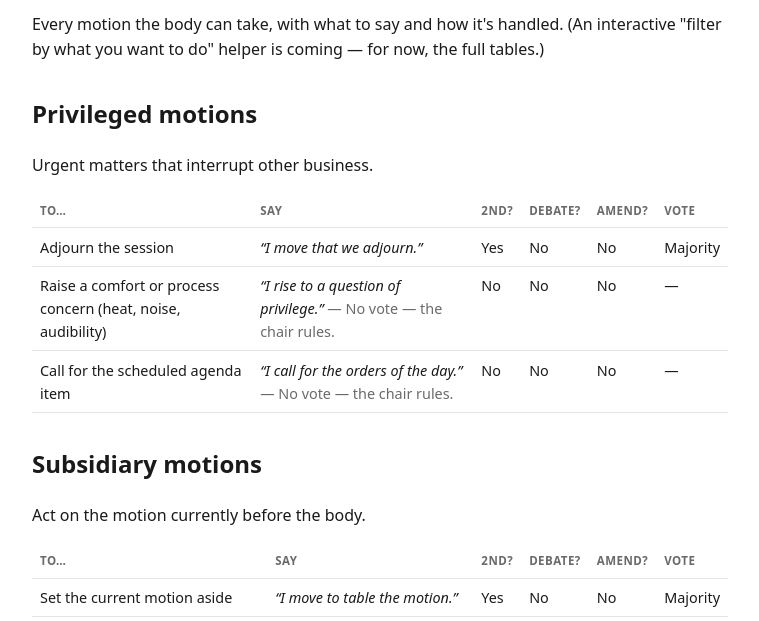
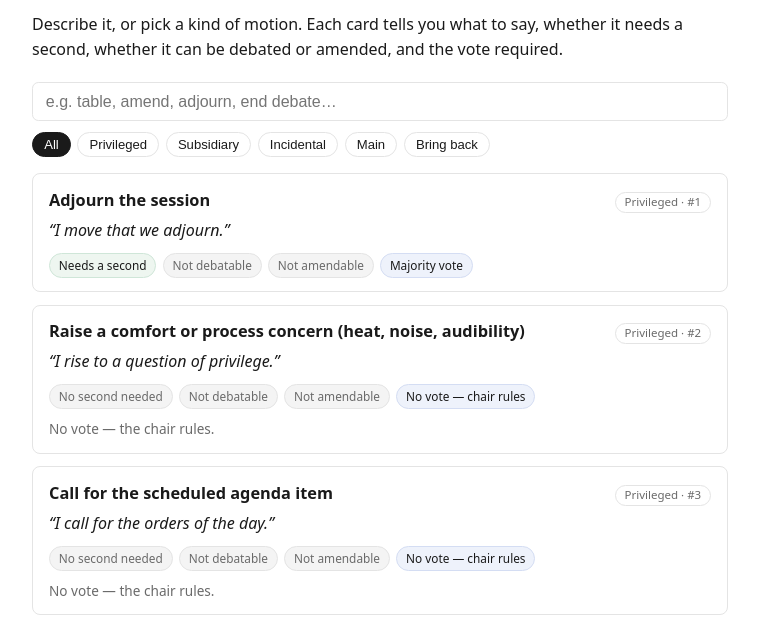
Before and after one commit to wilsonpruitt/ac-guide, an Astro site: page /motions in a window 1280 px wide. Shown: the part 179-800 px from the top of the page, without its empty margins (260-1019 px from the left). Built offline with nearby package versions, Linux system fonts and the light colour scheme; Astro itself is replaced by a stand-in of ours.

Commit message:
Phase 2: interactive parliamentary helper
- /motions is now a 'what do you want to do?' helper: live search box +
  category chips filter motion cards client-side (vanilla JS island, no
  framework; degrades to all-shown without JS)
- each card shows say / needs-a-second / debatable / amendable / vote as badges
- order-of-precedence ladder built from rank
- functional card/chip/badge/ladder styling (full design pass still Phase 4)

Co-Authored-By: Claude Opus 4.8 (1M context) <noreply@anthropic.com>

```diff
--- a/public/styles/base.css
+++ b/public/styles/base.css
@@ -33,7 +33,29 @@ h2 { margin-top:2rem; }
 .pill a { text-decoration:none; }
 ul.bare { list-style:none; padding:0; margin:.5rem 0; }
 ul.bare li { padding:.4rem 0; border-bottom:1px solid var(--line); }
-table.motions { width:100%; border-collapse:collapse; margin:.8rem 0 1.5rem; font-size:.9rem; }
-table.motions th, table.motions td { text-align:left; padding:.45rem .5rem; border-bottom:1px solid var(--line); vertical-align:top; }
-table.motions th { font-size:.72rem; text-transform:uppercase; letter-spacing:.04em; color:var(--muted); }
-table.motions .note-inline { color:var(--muted); font-style:normal; }
+/* Parliamentary helper (Phase 2 — functional styling; full design pass deferred). */
+.muted { color:var(--muted); }
+.helper-controls { margin:1.2rem 0 1rem; }
+#motion-search { width:100%; padding:.6rem .8rem; font-size:1rem; border:1px solid var(--line);
+  border-radius:.4rem; }
+.chips { display:flex; flex-wrap:wrap; gap:.4rem; margin-top:.7rem; }
+.chip { font-size:.82rem; padding:.25rem .7rem; border:1px solid var(--line); border-radius:1rem;
+  background:var(--bg); color:var(--ink); cursor:pointer; }
+.chip.is-active { background:var(--ink); color:var(--bg); border-color:var(--ink); }
+.motion-cards { list-style:none; padding:0; margin:1rem 0; display:grid; gap:.8rem; }
+.motion-card { border:1px solid var(--line); border-radius:.5rem; padding:.8rem 1rem; }
+.motion-card[hidden] { display:none; }
+.mc-head { display:flex; justify-content:space-between; align-items:baseline; gap:.5rem; }
+.mc-head h3 { margin:0; font-size:1.02rem; }
+.mc-say { margin:.3rem 0 .6rem; font-style:italic; }
+.mc-badges { list-style:none; display:flex; flex-wrap:wrap; gap:.4rem; padding:0; margin:0; }
+.mc-badges li { font-size:.74rem; padding:.12rem .55rem; border-radius:1rem; border:1px solid var(--line); }
+.mc-badges .yes { background:#eef6f0; border-color:#cfe6d8; }
+.mc-badges .no { background:#f4f4f4; color:var(--muted); }
+.mc-badges .vote { background:#eef2fb; border-color:#d4ddf3; }
+.mc-note { margin:.55rem 0 0; font-size:.85rem; color:var(--muted); }
+.ladder { margin-top:2.5rem; }
+.ladder-list { list-style:none; padding:0; counter-reset:none; }
+.ladder-list li { padding:.35rem 0; border-bottom:1px solid var(--line); display:flex; gap:.7rem; align-items:baseline; }
+.ladder-list .rank { display:inline-grid; place-items:center; min-width:1.5rem; height:1.5rem;
+  border-radius:50%; background:var(--ink); color:var(--bg); font-size:.78rem; }
--- a/src/pages/motions.astro
+++ b/src/pages/motions.astro
@@ -2,59 +2,108 @@
 import Base from '../layouts/Base.astro';
 import { getCollection } from 'astro:content';
 
-const motions = await getCollection('motions');
+const motions = (await getCollection('motions')).map((m) => m.data);
 
-// Group order follows the Standing Rules tables.
 const groups = [
-  { key: 'privileged', label: 'Privileged motions', blurb: 'Urgent matters that interrupt other business.' },
-  { key: 'subsidiary', label: 'Subsidiary motions', blurb: 'Act on the motion currently before the body.' },
-  { key: 'incidental', label: 'Incidental motions', blurb: 'Questions of procedure arising from the business at hand.' },
-  { key: 'main', label: 'Main motions', blurb: 'Bring new business before the conference.' },
-  { key: 'bring-back', label: 'Bring a question back', blurb: 'Reopen something already decided.' },
+  { key: 'privileged', label: 'Privileged', blurb: 'Urgent matters that interrupt other business.' },
+  { key: 'subsidiary', label: 'Subsidiary', blurb: 'Act on the motion currently before the body.' },
+  { key: 'incidental', label: 'Incidental', blurb: 'Questions of procedure arising from the business at hand.' },
+  { key: 'main', label: 'Main', blurb: 'Bring new business before the conference.' },
+  { key: 'bring-back', label: 'Bring back', blurb: 'Reopen something already decided.' },
 ];
+const groupLabel = Object.fromEntries(groups.map((g) => [g.key, g.label]));
 
-const byGroup = groups.map((g) => ({
-  ...g,
-  items: motions
-    .map((m) => m.data)
-    .filter((m) => m.category === g.key)
-    .sort((a, b) => (a.rank ?? 99) - (b.rank ?? 99)),
-}));
+// Sort: ranked motions by precedence first, then the rest in document order.
+const sorted = [...motions].sort((a, b) => (a.rank ?? 99) - (b.rank ?? 99));
 
-const yn = (b: boolean) => (b ? 'Yes' : 'No');
+// Precedence ladder = the ranking motions, highest (rank 1) interrupts those below.
+const ladder = motions.filter((m) => m.rank !== null).sort((a, b) => a.rank! - b.rank!);
+
 const voteLabel = (v: string) =>
-  v === 'two-thirds' ? '⅔' : v === 'majority' ? 'Majority' : '—';
+  v === 'two-thirds' ? 'Two-thirds vote' : v === 'majority' ? 'Majority vote' : 'No vote — chair rules';
 ---
 <Base title="Making a motion">
   <p class="eyebrow">Parliamentary helper</p>
   <h1>What do you want to do?</h1>
-  <p>Every motion the body can take, with what to say and how it's handled. (An
-    interactive "filter by what you want to do" helper is coming — for now, the full
-    tables.)</p>
+  <p>Describe it, or pick a kind of motion. Each card tells you what to say, whether it
+    needs a second, whether it can be debated or amended, and the vote required.</p>
 
-  {byGroup.map((g) => g.items.length > 0 && (
-    <section>
-      <h2>{g.label}</h2>
-      <p>{g.blurb}</p>
-      <table class="motions">
-        <thead>
-          <tr>
-            <th>To…</th><th>Say</th><th>2nd?</th><th>Debate?</th><th>Amend?</th><th>Vote</th>
-          </tr>
-        </thead>
-        <tbody>
-          {g.items.map((m) => (
-            <tr>
-              <td>{m.intent}</td>
-              <td><em>“{m.say}”</em>{m.note && <span class="note-inline"> — {m.note}</span>}</td>
-              <td>{yn(m.second)}</td>
-              <td>{yn(m.debatable)}</td>
-              <td>{yn(m.amendable)}</td>
-              <td>{voteLabel(m.vote)}</td>
-            </tr>
-          ))}
-        </tbody>
-      </table>
-    </section>
-  ))}
+  <div class="helper-controls">
+    <input id="motion-search" type="search" placeholder="e.g. table, amend, adjourn, end debate…"
+      autocomplete="off" aria-label="Search motions by what you want to do" />
+    <div class="chips" role="group" aria-label="Filter by kind">
+      <button class="chip is-active" data-cat="all" aria-pressed="true">All</button>
+      {groups.map((g) => (
+        <button class="chip" data-cat={g.key} aria-pressed="false">{g.label}</button>
+      ))}
+    </div>
+  </div>
+
+  <p id="motion-empty" class="muted" hidden>No motion matches that. Try a different word.</p>
+
+  <ul class="motion-cards" id="motion-cards">
+    {sorted.map((m) => (
+      <li class="motion-card" data-cat={m.category}
+        data-text={`${m.intent} ${m.say} ${m.note ?? ''}`.toLowerCase()}>
+        <div class="mc-head">
+          <h3>{m.intent}</h3>
+          <span class="pill">{groupLabel[m.category]}{m.rank !== null && ` · #${m.rank}`}</span>
+        </div>
+        <p class="mc-say">“{m.say}”</p>
+        <ul class="mc-badges">
+          <li class={m.second ? 'yes' : 'no'}>{m.second ? 'Needs a second' : 'No second needed'}</li>
+          <li class={m.debatable ? 'yes' : 'no'}>{m.debatable ? 'Debatable' : 'Not debatable'}</li>
+          <li class={m.amendable ? 'yes' : 'no'}>{m.amendable ? 'Amendable' : 'Not amendable'}</li>
+          <li class="vote">{voteLabel(m.vote)}</li>
+        </ul>
+        {m.note && <p class="mc-note">{m.note}</p>}
+      </li>
+    ))}
+  </ul>
+
+  <section class="ladder">
+    <h2>Order of precedence</h2>
+    <p>When more than one motion is pending, a motion higher on this ladder can be made
+      while a lower one is on the floor — not the other way around. (Non-ranking motions
+      aren't on the ladder; they're handled when they arise.)</p>
+    <ol class="ladder-list">
+      {ladder.map((m) => (
+        <li><span class="rank">{m.rank}</span> {m.intent}</li>
+      ))}
+    </ol>
+  </section>
 </Base>
+
+<script>
+  const search = document.getElementById('motion-search') as HTMLInputElement | null;
+  const chips = Array.from(document.querySelectorAll<HTMLButtonElement>('.chip'));
+  const cards = Array.from(document.querySelectorAll<HTMLLIElement>('.motion-card'));
+  const empty = document.getElementById('motion-empty');
+  let cat = 'all';
+
+  function apply() {
+    const q = (search?.value ?? '').trim().toLowerCase();
+    let shown = 0;
+    for (const card of cards) {
+      const matchCat = cat === 'all' || card.dataset.cat === cat;
+      const matchText = q === '' || (card.dataset.text ?? '').includes(q);
+      const show = matchCat && matchText;
+      card.hidden = !show;
+      if (show) shown++;
+    }
+    if (empty) empty.hidden = shown !== 0;
+  }
+
+  search?.addEventListener('input', apply);
+  chips.forEach((chip) => {
+    chip.addEventListener('click', () => {
+      cat = chip.dataset.cat ?? 'all';
+      chips.forEach((c) => {
+        const on = c === chip;
+        c.classList.toggle('is-active', on);
+        c.setAttribute('aria-pressed', String(on));
+      });
+      apply();
+    });
+  });
+</script>
```
